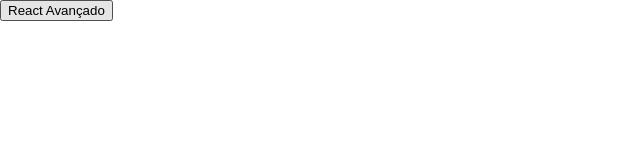
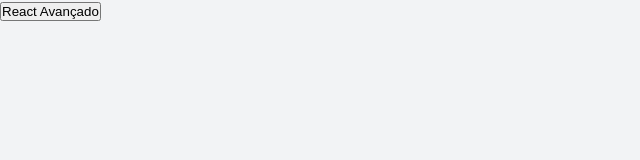
Before and after one commit to wellingtondw/move-it, a Next.js app: page / in a window 1280 px wide. Shown: the top 160 px of the page, without its empty margins (0-640 px from the left). Built offline with nearby package versions, Linux system fonts and the light colour scheme.

Commit message:
add global styles and theme into app

```diff
--- a/src/pages/_app.tsx
+++ b/src/pages/_app.tsx
@@ -1,24 +1,19 @@
-import { createGlobalStyle, ThemeProvider } from 'styled-components'
+import Head from 'next/head'
 
-const GlobalStyle = createGlobalStyle`
-  body {
-    margin: 0;
-    padding: 0;
-    box-sizing: border-box;
-  }
-`
+import { ThemeProvider } from 'styled-components'
+import GlobalStyles from '../styles/global'
+import theme from '../styles/theme'
 
-const theme = {
-  colors: {
-    primary: '#0070f3',
-  },
-}
 
 export default function App({ Component, pageProps }) {
   return (
     <>
-      <GlobalStyle />
+      <Head>
+        <title>Move It</title>
+        <meta name="viewport" content="initial-scale=1.0, width=device-width" />
+      </Head>
       <ThemeProvider theme={theme}>
+        <GlobalStyles/>
         <Component {...pageProps} />
       </ThemeProvider>
     </>
--- a/src/pages/_document.tsx
+++ b/src/pages/_document.tsx
@@ -1,4 +1,4 @@
-import Document from 'next/document'
+import Document, { Head, Html, Main, NextScript } from 'next/document'
 import { ServerStyleSheet } from 'styled-components'
 
 export default class MyDocument extends Document {
@@ -27,4 +27,19 @@
       sheet.seal()
     }
   }
+
+  render() {
+    return (
+      <Html lang="pt-BR">
+        <Head>
+          <link rel="preconnect" href="https://fonts.gstatic.com" />
+          <link href="https://fonts.googleapis.com/css2?family=Inter:wght@400;500;600&family=Rajdhani:wght@600&display=swap" rel="stylesheet"/>
+        </Head>
+        <body>
+          <Main />
+          <NextScript />
+        </body>
+      </Html>
+    )
+  }
 }
--- /dev/null
+++ b/src/styles/global.ts
@@ -0,0 +1,31 @@
+import {
+  createGlobalStyle,
+  css
+} from 'styled-components'
+
+
+const GlobalStyles = createGlobalStyle`
+  * {
+    margin: 0;
+    padding: 0;
+    box-sizing: border-box;
+    -webkit-font-smoothing: antialiased;
+    -moz-osx-font-smoothing: grayscale;
+    &::before,
+    &::after {
+      box-sizing: inherit;
+    }
+  }
+  ${({ theme }) => css`
+    html {
+      font-size: 62.5%;
+    }
+    body {
+      font-family: ${theme.font.primary.family};
+      font-size: ${theme.font.sizes.xsmall};
+      background-color: ${theme.colors.mainBg};
+    }
+  `}
+`
+
+export default GlobalStyles
--- /dev/null
+++ b/src/styles/theme.ts
@@ -0,0 +1,56 @@
+export default {
+  border: {
+    radius: '0.5px'
+  },
+  font: {
+    primary: {
+      family: 'Inter, sans-serif',
+      normal: 400,
+      medium: 500,
+      bold: 600,
+    },
+    secondary: {
+      family:  'Rajdhani, sans-serif',
+      bold: 600,
+    },
+    sizes: {
+      xxsmall: '0.8rem',
+      xsmall: '1.6rem',
+      small: '2.4rem',
+      medium: '3.2rem',
+      large: '4.0rem',
+      xlarge: '4.8rem',
+      xxlarge: '5.6rem'
+    },
+  },
+  colors: {
+    primary: '#5965E0',
+    secondary: '#E83F5B',
+    tertiary: '#4CD62B',
+    white: '#FFFFFF',
+    title: '#2E384D',
+    text: '#666666',
+    gray: '#DCDDE0',
+    mainBg: '#F2F3F5'
+  },
+  spacings: {
+    xxsmall: '0.8rem',
+    xsmall: '1.6rem',
+    small: '2.4rem',
+    medium: '3.2rem',
+    large: '4.0rem',
+    xlarge: '4.8rem',
+    xxlarge: '5.6rem'
+  },
+  layers: {
+    base: 10,
+    menu: 20,
+    overlay: 30,
+    modal: 40,
+    alwaysOnTop: 50
+  },
+  transition: {
+    default: '0.3s ease-in-out',
+    fast: '0.1s ease-in-out'
+  }
+} as const
```
Also changed, not shown: src/types/styled-components.d.ts (added, +10 -0 lines).
